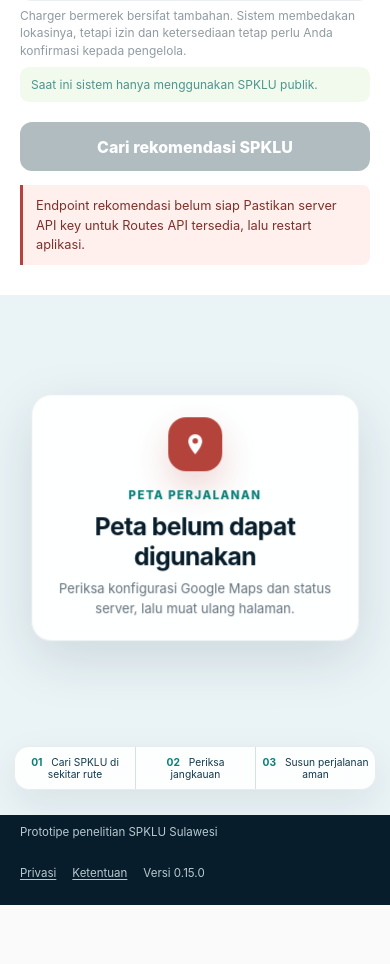
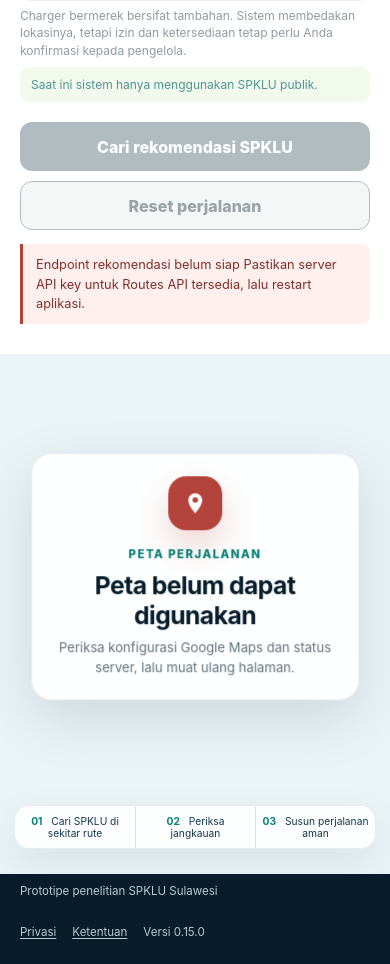
Before and after one commit to JevonIK/spklu-sulawesi, a Flask app: page / in a window 390 px wide. Shown: the part 1543-2507 px from the top of the page. Before the commit the page ends 2448 px from the top, so only its background shows below. Run offline with Flask 3, Linux system fonts and the light colour scheme.

Commit message:
feat: tambahkan tombol reset perjalanan

```diff
--- a/app/static/css/app.css
+++ b/app/static/css/app.css
@@ -406,11 +406,18 @@ fieldset {
     font-weight: 800;
 }
 
+.form-actions {
+    display: grid;
+    grid-template-columns: minmax(0, 1.7fr) minmax(0, 1fr);
+    gap: 10px;
+    margin-top: 20px;
+}
+
 .route-form button {
     position: relative;
     width: 100%;
     min-height: 49px;
-    margin-top: 20px;
+    margin: 0;
     border: 0;
     border-radius: 12px;
     color: var(--white);
@@ -430,6 +437,24 @@ fieldset {
     cursor: not-allowed;
     background: #91a1a8;
     box-shadow: none;
+}
+
+.route-form .button-secondary {
+    border: 1px solid var(--teal-600);
+    color: var(--teal-700);
+    background: var(--white);
+    box-shadow: none;
+}
+
+.route-form .button-secondary:hover:not(:disabled) {
+    color: var(--white);
+    background: var(--teal-700);
+}
+
+.route-form .button-secondary:disabled {
+    border-color: #91a1a8;
+    color: #6e7d85;
+    background: #f1f4f5;
 }
 
 .form-status {
@@ -1017,6 +1042,7 @@ fieldset {
     .form-grid,
     .connector-options,
     .network-options,
+    .form-actions,
     .summary-grid {
         grid-template-columns: 1fr;
     }
--- a/app/static/js/app.js
+++ b/app/static/js/app.js
@@ -16,6 +16,7 @@ const elements = {
     routeForm: document.getElementById("routeForm"),
     routeFieldset: document.getElementById("routeFieldset"),
     submitButton: document.getElementById("submitButton"),
+    resetButton: document.getElementById("resetButton"),
     formStatus: document.getElementById("formStatus"),
     originHost: document.getElementById("originAutocomplete"),
     destinationHost: document.getElementById("destinationAutocomplete"),
@@ -40,6 +41,7 @@ const elements = {
     itinerarySection: document.getElementById("itinerarySection"),
     itineraryList: document.getElementById("itineraryList"),
     diagnosticList: document.getElementById("diagnosticList"),
+    diagnostics: document.getElementById("diagnostics"),
     mapElement: document.getElementById("map"),
     mapEmpty: document.getElementById("mapEmpty"),
     mapEmptyTitle: document.getElementById("mapEmptyTitle"),
@@ -466,6 +468,54 @@ function invalidateRecommendation({ inputChanged = true } = {}) {
         "Siap menyusun perjalanan",
         "Lengkapi lokasi dan kondisi kendaraan, lalu cari rekomendasi.",
     );
+}
+
+function resetJourney() {
+    if (state.isSubmitting) return;
+
+    state.requestSequence += 1;
+    state.inputRevision += 1;
+    elements.routeForm?.reset();
+    state.selectedPlaces.origin = null;
+    state.selectedPlaces.destination = null;
+    Object.entries(state.autocompletes).forEach(([kind, autocomplete]) => {
+        autocomplete.value = "";
+        setPlaceSelectionStatus(kind, false);
+    });
+    [
+        elements.currentSoc,
+        elements.maxRange,
+        elements.minimumSoc,
+        elements.targetSoc,
+    ].forEach((input) => input?.removeAttribute("aria-invalid"));
+
+    invalidateRecommendation({ inputChanged: false });
+    elements.resultBadge?.classList.remove("is-infeasible", "is-conditional");
+    if (elements.resultBadge) elements.resultBadge.textContent = "";
+    if (elements.resultsTitle) elements.resultsTitle.textContent = "Rute perjalanan";
+    if (elements.resultMessage) elements.resultMessage.textContent = "";
+    elements.summaryGrid?.replaceChildren();
+    elements.itineraryList?.replaceChildren();
+    elements.diagnosticList?.replaceChildren();
+    if (elements.itinerarySection) elements.itinerarySection.hidden = false;
+    if (elements.diagnostics) elements.diagnostics.open = false;
+
+    if (state.map) {
+        state.map.setCenter(SULAWESI_CENTER);
+        state.map.setZoom(6.1);
+    }
+    setMapEmptyState(
+        "Pilih lokasi awal dan tujuan",
+        "Rute dan SPKLU yang direkomendasikan akan muncul di sini.",
+    );
+    updateConnectorAvailabilityCounts();
+    updateNetworkCompatibilityNote();
+    updateSubmitAvailability();
+    setFormStatus(
+        "Perjalanan sudah direset. Pilih lokasi awal dan tujuan untuk membuat rencana baru.",
+        "success",
+    );
+    state.autocompletes.origin?.focus();
 }
 
 function requestConnectors(data) {
@@ -981,6 +1031,7 @@ async function submitRecommendation(event) {
 
 async function initializeApplication() {
     elements.routeForm?.addEventListener("submit", submitRecommendation);
+    elements.resetButton?.addEventListener("click", resetJourney);
     elements.connectorInputs.forEach((input) => {
         input.addEventListener("change", () => {
             invalidateRecommendation();
--- a/app/templates/index.html
+++ b/app/templates/index.html
@@ -201,9 +201,14 @@
                         Saat ini sistem hanya menggunakan SPKLU publik.
                     </p>
 
-                    <button id="submitButton" type="submit" disabled>
-                        <span>Cari rekomendasi SPKLU</span>
-                    </button>
+                    <div class="form-actions">
+                        <button id="submitButton" type="submit" disabled>
+                            <span>Cari rekomendasi SPKLU</span>
+                        </button>
+                        <button id="resetButton" class="button-secondary" type="button">
+                            Reset perjalanan
+                        </button>
+                    </div>
                 </fieldset>
             </form>
 
--- a/release_manifest.json
+++ b/release_manifest.json
@@ -3,7 +3,7 @@
   "application_version": "0.15.0",
   "source": {
     "scope": "application-runtime-v2",
-    "sha256": "1eca8594320c2723008692e40ce5ce201d7e39aadcf7b818debf9440c436ea5c"
+    "sha256": "99ccaeb1f67b45d07a6a1a315bf1ddbb78d97a77f64a9f698c86ca8a389b7ac5"
   },
   "supported_python_versions": [
     "3.11",
@@ -50,7 +50,7 @@
   ],
   "research_manifest": {
     "path": "research_manifest.json",
-    "sha256": "70e2657f57002950c6c687118460fc2b7127b3d3489ccd9e40ac29b6f535837d"
+    "sha256": "a1d4b24532708fdf632ebf345c82d040c41dcd8a4c56128fa83b68f056599190"
   },
   "quota_limits": {
     "GOOGLE_COMPUTE_ROUTES_DAILY_LIMIT": 100,
--- a/research_manifest.json
+++ b/research_manifest.json
@@ -3,7 +3,7 @@
   "analysis_release": {
     "application_version": "0.15.0",
     "source_scope": "application-runtime-v2",
-    "source_sha256": "1eca8594320c2723008692e40ce5ce201d7e39aadcf7b818debf9440c436ea5c"
+    "source_sha256": "99ccaeb1f67b45d07a6a1a315bf1ddbb78d97a77f64a9f698c86ca8a389b7ac5"
   },
   "dataset": {
     "path": "dataset_spklu_sulawesi.csv",
```
Also changed, not shown: docs/user_guide.md (+4 -0 lines), docs/user_interface.md (+3 -0 lines), tests/test_frontend_contracts.py (+33 -0 lines).
